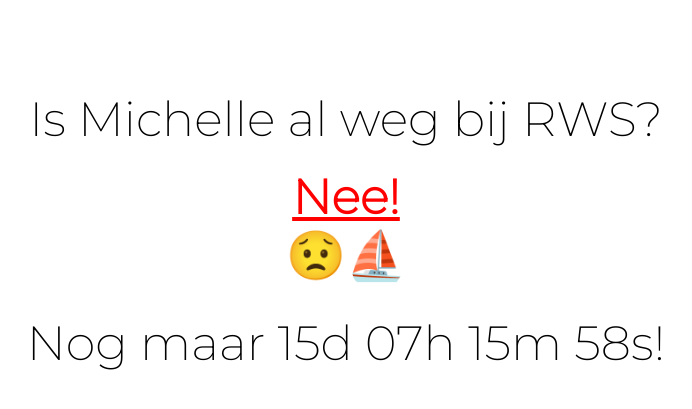
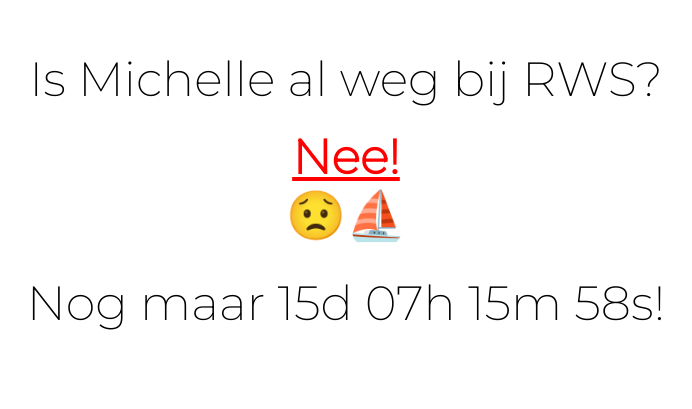
Before and after one commit to tarthim/tarthim.github.io, a plain HTML site: page michelle.html in a window 1280 px wide. Shown: the part 177-586 px from the top of the page, without its empty margins (294-986 px from the left). Drawn offline with Linux system fonts and the light colour scheme.

Commit message:
More styling fixes

```diff
--- a/michelle.html
+++ b/michelle.html
@@ -11,11 +11,13 @@
       flex-direction: column;
       justify-content: center;
       align-items: center;
-      height: 100vh;
+      height: 90vh;
       font-size: 48px;
       text-align: center;
 
       font-family: 'Montserrat', sans-serif;
+      overflow: hidden;
+
     }
 
     #app {
```
